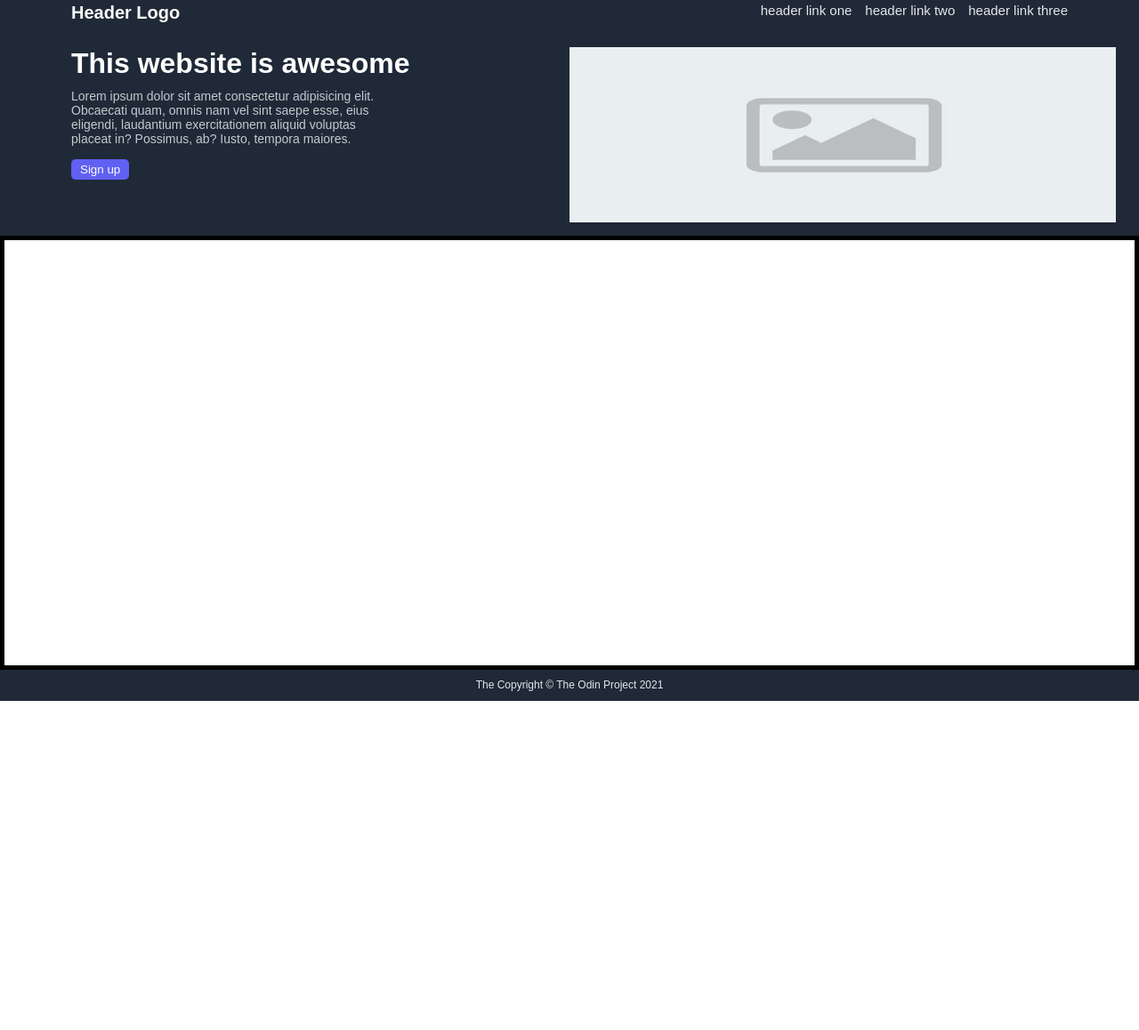
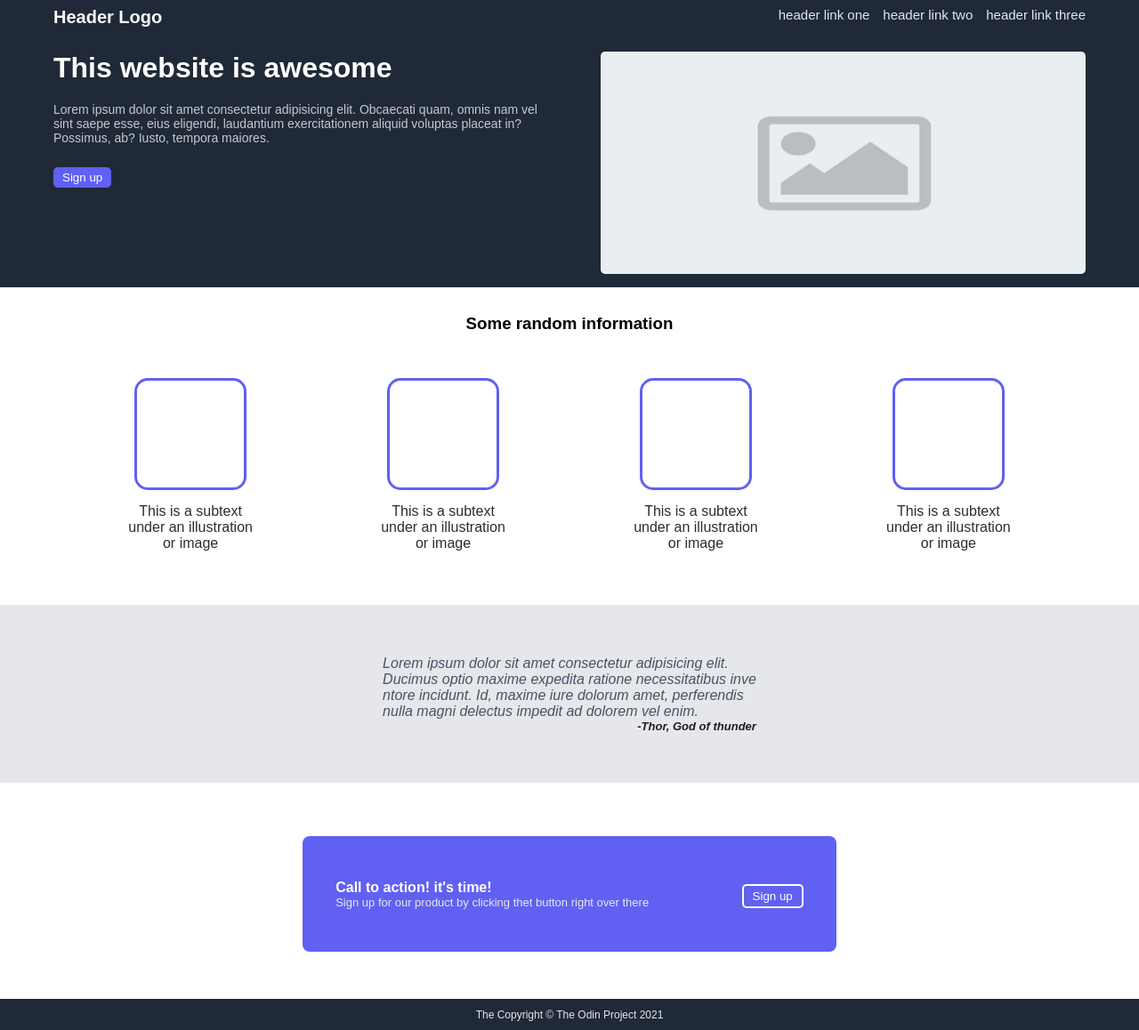
Before and after one commit to hamzazouhar/landing-page, a plain HTML site: page index.html in a window 1280 px wide. Shown: the part 12-1170 px from the top of the page at 89% size. Before the commit the page ends 800 px from the top, so only its background shows below. Drawn offline with Linux system fonts and the light colour scheme.

Commit message:
This is a project of a landing page assigned by The Odin Project v1

```diff
--- a/index.html
+++ b/index.html
@@ -20,9 +20,9 @@
         <div class="headertwo">
             <div class="headertwoone">
                 <h1>This website is awesome</h1>
-                <p>Lorem ipsum dolor sit amet consectetur adipisicing elit.<br>
-                   Obcaecati quam, omnis nam vel sint saepe esse, eius <br>
-                   eligendi, laudantium exercitationem aliquid voluptas <br>
+                <p>Lorem ipsum dolor sit amet consectetur adipisicing elit.
+                   Obcaecati quam, omnis nam vel sint saepe esse, eius
+                   eligendi, laudantium exercitationem aliquid voluptas
                    placeat in? Possimus, ab? Iusto, tempora maiores.
                 </p>
                 <button type="button">Sign up</button>
@@ -32,7 +32,49 @@
             </div>
         </div>
     </div>
-    <div class="main"></div>
+    <div class="main">
+        <h3>Some random information</h3>
+        <div class="boxcontainer">
+            <div class="boxp">
+                <div class="box"></div>
+            <p>This is a subtext<br>
+               under an illustration<br>
+               or image</p>
+            </div>
+            <div class="boxp">
+                <div class="box"></div>
+            <p>This is a subtext<br>
+               under an illustration<br>
+               or image</p>
+            </div><div class="boxp">
+                <div class="box"></div>
+            <p>This is a subtext<br>
+               under an illustration<br>
+               or image</p>
+            </div><div class="boxp">
+                <div class="box"></div>
+            <p>This is a subtext<br>
+               under an illustration<br>
+               or image</p>
+            </div>
+        </div>
+        <div class="quotes">
+            <div>
+            <blockquote>Lorem ipsum dolor sit amet consectetur adipisicing elit.<br>
+               Ducimus optio maxime expedita ratione necessitatibus inve<br>
+               ntore incidunt. Id, maxime iure dolorum amet, perferendis<br>
+               nulla magni delectus impedit ad dolorem vel enim.</blockquote>
+               <p style="color:rgb(31, 31, 31)">-Thor, God of thunder</p>
+            </div>
+        </div>
+        <div class="signup">
+            <div class="callone">
+            <p id="calltoaction">Call to action! it's time!</p>
+            <p>Sign up for our product by clicking thet button right over there</p>
+            </div>
+            <button class="buttontwo" type="button">Sign up</button>
+        </div>
+    </div>
     <div class="footer">The Copyright © The Odin Project 2021</div>
 </body>
 </html>
--- a/style.css
+++ b/style.css
@@ -1,22 +1,22 @@
 * {
-    box-sizing: border-box;
     margin: 0;
     padding: 0;
 }
 body {
+    /* border: 3px solid black; */
     display: flex;
     flex-direction: column;
-    height: 100vh;
+    height: auto;
     justify-content: space-between;
     width: auto;
 }
 .header {
     /* border: 3px solid black; */
-    height: 450px;
+    height: 300px;
     display: flex;
     flex-direction: column;
     background: #1F2937;
-    padding: 15px 80px 15px 80px;
+    padding: 20px 60px 15px 60px;
     font-family: Arial, Helvetica, sans-serif;
 }
 .header .headerone {
@@ -26,9 +26,9 @@ body {
     display:flex;
     justify-content: space-between;
     color: white;
-
 }
 h4 {
+    /* border: 3px solid black; */
     font-size: 20px;
     color: #F9FAF8;
 }
@@ -58,7 +58,8 @@ a {
     width: 50%;
     display: flex;
     flex-direction: column;
-    gap: 10px;
+    gap: 20px;
+    margin-right: 70px;
 }
 .header .headertwo .headertwotwo {
     /* border: 3px solid black; */
@@ -73,8 +74,9 @@ a {
 .headertwoone p {
     color: #c6c9ce;
     font-size: 14px;
+    text-align: left;
 }
-.headertwoone button {
+button {
     align-self: flex-start;
     margin-top: 5px;
     color: #ffffff;
@@ -87,39 +89,107 @@ a {
     display: inline-block;
     cursor: pointer;
 }
+.headertwotwo img {
+    border-radius: 5px;
+    max-width: 100%;
+    max-height: 100%;
+    height: auto;
+    width: auto;
+}
+.main {
+    /* border: 5px solid black; */
+    height: 100vh;
+    display: flex;
+    justify-content: flex-start;
+    font-family: Arial, Helvetica, sans-serif;
+    flex-direction: column;
+    align-items: center;
+}
+.main .box {
+    border: 3px solid #6060f2;
+    height: 120px;
+    width: 120px;
+    display: flex;
+    border-radius: 15px;
 
 
+}
+.boxcontainer  {
+    /* border: 3px solid #000000; */
+    display: flex;
+    width: 100%;
+    margin-top: 50px;
+    justify-content: space-evenly;
+}
+.boxp {
+    display: flex;
+    flex-direction: column;
+    gap: 15px;
+    text-align: center;
+    align-items: center;
+    color: #2c2d30;
+}
+h3 {
+    /* border: 3px solid black; */
+    height: fit-content;
+    margin-top: 30px;
+    text-align: center;
+ }
 
 
-
-
-
-
-
-
-
-
-
-
-
-.main {
-    border: 5px solid black;
-    height: 100vh;
+.quotes {
+    /* border: 3px solid black; */
+    height: 200px;
+    width: 100%;
+    margin-top: 60px;
+    background-color: #E5E7EB;
+    color: #495363;
+    font-style:italic;
     display: flex;
+    flex-direction: column;
     justify-content: center;
-    font-family: Arial, Helvetica, sans-serif;
-    padding: 15px;
+    align-items: center;
+    text-align: left;
 }
-
-
-
-
-
-
-
-
+.quotes p {
+    display: flex;
+    font-weight:light;
+    justify-content: flex-end;
+    font-weight: bold;
+    font-size: 13px;
+}
+.signup {
+    height: 130px;
+    max-width: 100%;
+    width: 600px;
+    margin-top: 60px;
+    background-color: #6060f2;
+    border-radius: 8px;
+    display: flex;
+    flex-direction: row;
+    margin-bottom: 20px;
+    color: white;
+    justify-content: space-around;
+    gap: 30px;
+}
+.buttontwo {
+    display: flex;
+    border: 2px solid white;
+    align-self: center;
+}
+.callone {
+    /* border: 3px solid black; */
+    align-self: center;
+    font-size: 13px;
+    color: #e6e9ef;
+}
+#calltoaction {
+    font-weight: bold;
+    font-size: 16px;
+    color: white;
+}
 .footer {
-    height: 60px;
+    height: 35px;
     display: flex;
     background-color: #1F2937;
     color: #E5E7EB;
```
